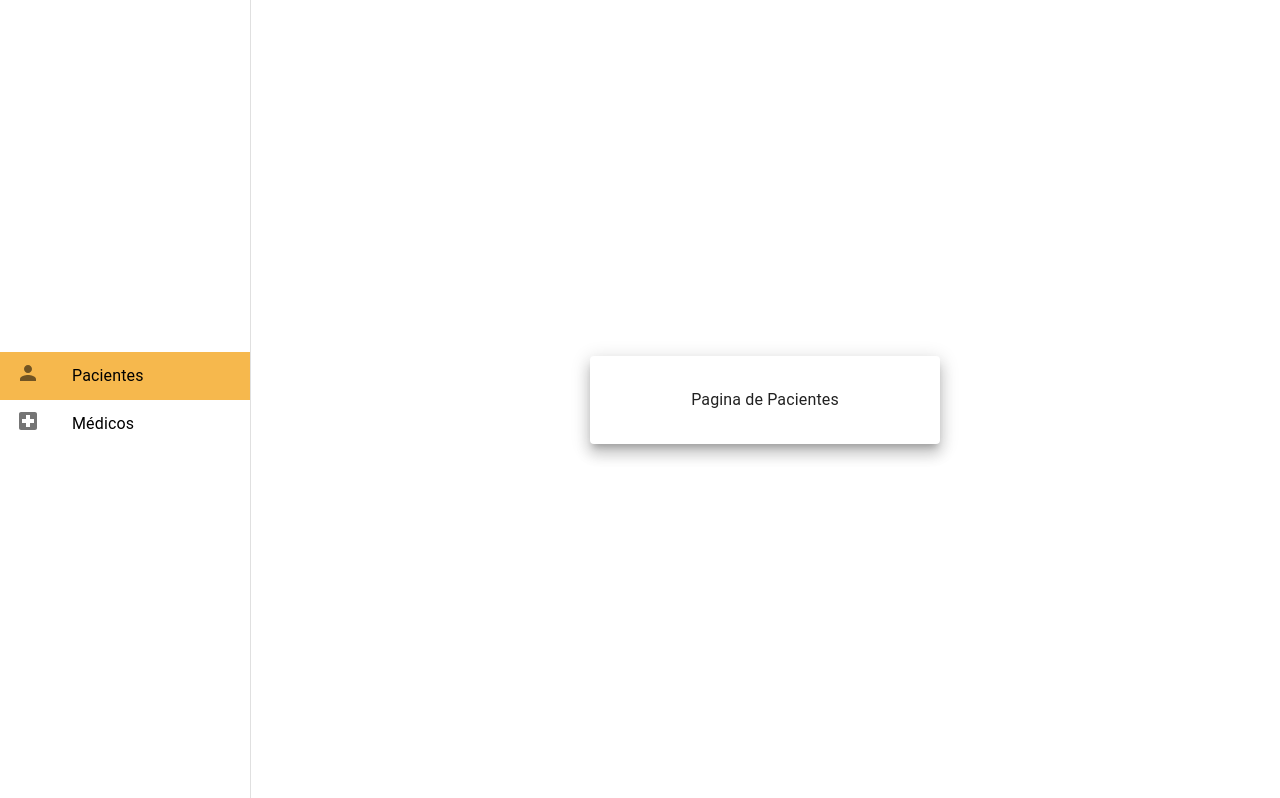
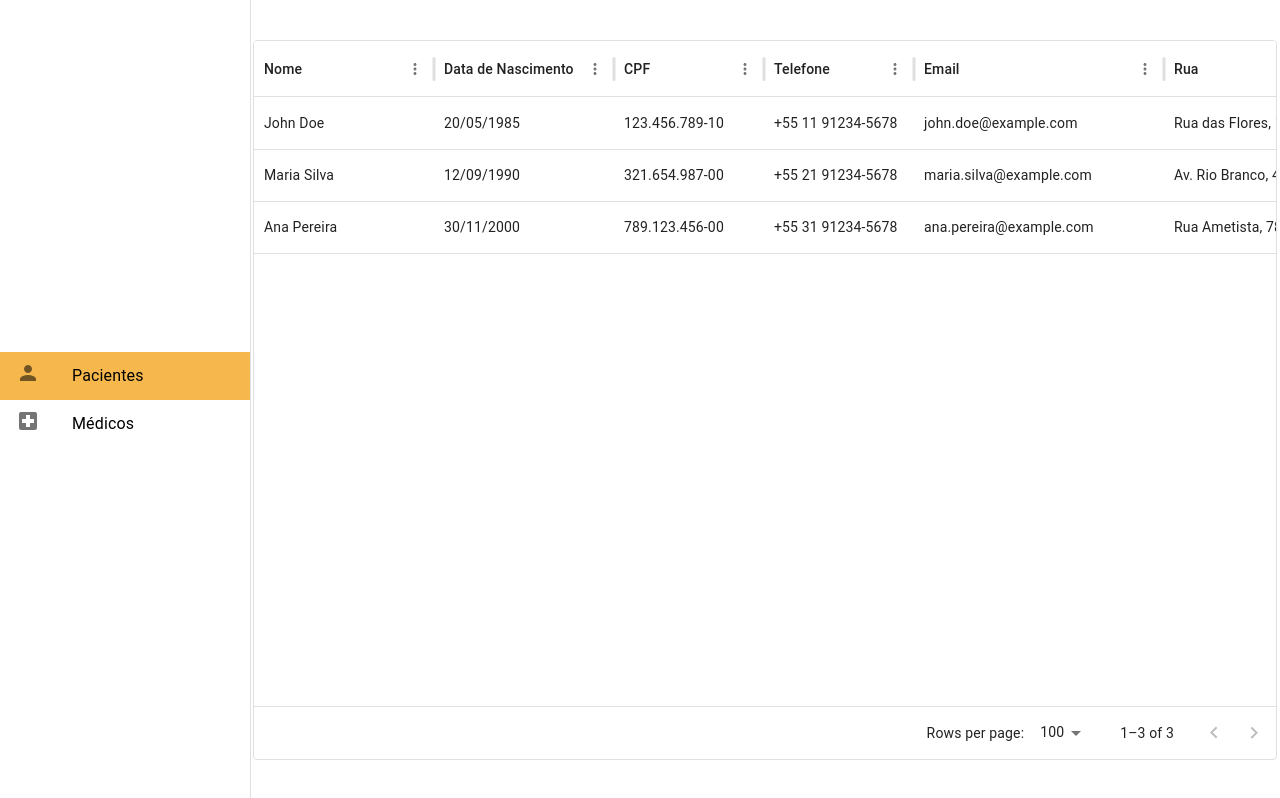
Before and after one commit to eduardosdl/reservaMed-front, a React (Vite) app: page /patients in a window 1280 px wide. Built offline with nearby package versions, Linux system fonts and the light colour scheme.

Commit message:
feature: make patient base tablewith mock data

```diff
--- a/package.json
+++ b/package.json
@@ -15,6 +15,7 @@
     "@emotion/styled": "^11.13.0",
     "@mui/icons-material": "^5.16.7",
     "@mui/material": "^5.16.7",
+    "@mui/x-data-grid": "^7.13.0",
     "react": "^18.3.1",
     "react-dom": "^18.3.1",
     "react-router-dom": "^6.26.1"
--- /dev/null
+++ b/src/mock/dataPatients.ts
@@ -0,0 +1,58 @@
+export const mockPatientsList = [
+  {
+    id: 1,
+    name: "John Doe",
+    dateOfBirth: "1985-05-20",
+    cpf: "123.456.789-10",
+    phone: "+55 11 91234-5678",
+    email: "john.doe@example.com",
+    street: "Rua das Flores, 123",
+    city: "São Paulo",
+    state: "SP",
+    postalCode: "01000-000",
+    country: "Brasil",
+    allergies: ["Pólen", "Amendoim"],
+    legalGuardian: {
+      name: "Jane Doe",
+      dateOfBirth: "1960-02-15",
+      cpf: "987.654.321-00",
+      phone: "+55 11 99876-5432",
+      email: "jane.doe@example.com"
+    }
+  },
+  {
+    id: 2,
+    name: "Maria Silva",
+    dateOfBirth: "1990-09-12",
+    cpf: "321.654.987-00",
+    phone: "+55 21 91234-5678",
+    email: "maria.silva@example.com",
+    street: "Av. Rio Branco, 456",
+    city: "Rio de Janeiro",
+    state: "RJ",
+    postalCode: "20000-000",
+    country: "Brasil",
+    allergies: ["Lactose"],
+    legalGuardian: {
+      name: "Carlos Silva",
+      dateOfBirth: "1965-03-22",
+      cpf: "123.987.654-00",
+      phone: "+55 21 99876-5432",
+      email: "carlos.silva@example.com"
+    }
+  },
+  {
+    id: 3,
+    name: "Ana Pereira",
+    dateOfBirth: "2000-11-30",
+    cpf: "789.123.456-00",
+    phone: "+55 31 91234-5678",
+    email: "ana.pereira@example.com",
+    street: "Rua Ametista, 789",
+    city: "Belo Horizonte",
+    state: "MG",
+    postalCode: "30000-000",
+    country: "Brasil",
+    allergies: ["Glúten"]
+  }
+];
--- a/src/pages/Patients.tsx
+++ b/src/pages/Patients.tsx
@@ -1,30 +1,117 @@
-import { Box, Paper, Typography } from '@mui/material';
+import { Box, ButtonGroup, Chip, IconButton } from '@mui/material';
+import { DataGrid, GridColDef } from '@mui/x-data-grid';
+import { Delete as DeleteIcon, Edit as EditIcon } from '@mui/icons-material';
+
+import { mockPatientsList } from '../mock/dataPatients';
+
+const columns: GridColDef[] = [
+  {
+    field: 'name',
+    headerName: 'Nome',
+    width: 180,
+  },
+  {
+    field: 'dateOfBirth',
+    headerName: 'Data de Nascimento',
+    width: 180,
+    type: 'date',
+    valueFormatter: (value) => new Date(value).toLocaleDateString('pt-BR'),
+  },
+  {
+    field: 'cpf',
+    headerName: 'CPF',
+    width: 150,
+  },
+  {
+    field: 'phone',
+    headerName: 'Telefone',
+    width: 150,
+  },
+  {
+    field: 'email',
+    headerName: 'Email',
+    width: 250,
+  },
+  {
+    field: 'street',
+    headerName: 'Rua',
+    width: 200,
+  },
+  {
+    field: 'city',
+    headerName: 'Cidade',
+    width: 150,
+  },
+  {
+    field: 'state',
+    headerName: 'Estado',
+    width: 100,
+  },
+  {
+    field: 'postalCode',
+    headerName: 'CEP',
+    width: 120,
+  },
+  {
+    field: 'country',
+    headerName: 'País',
+    width: 120,
+  },
+  {
+    field: 'allergies',
+    headerName: 'Alergias',
+    width: 200,
+    renderCell: (params) => (
+      <>
+        {params.value?.map((allergy: string, index: number) => (
+          <Chip key={index} label={allergy} />
+        ))}
+      </>
+    ),
+  },
+  {
+    field: 'legalGuardian',
+    headerName: 'Responsável Legal',
+    width: 250,
+    renderCell: (params) => {
+      const guardian = params.value;
+      return guardian ? (
+        <div>
+          <div><strong>Nome:</strong> {guardian.name}</div>
+          <div><strong>Telefone:</strong> {guardian.phone}</div>
+          <div><strong>Relação:</strong> {guardian.relationship}</div>
+        </div>
+      ) : (
+        'Não informado'
+      );
+    },
+  },
+  {
+    field: 'id',
+    headerName: 'Ações',
+    width: 250,
+    renderCell: ({ value }) => (
+      <ButtonGroup variant="outlined" aria-label="Basic button group">
+        <IconButton aria-label="edit" onClick={() => console.log(value)}>
+          <EditIcon color='success' />
+        </IconButton>
+        <IconButton aria-label="delete" onClick={() => console.log(value)}>
+          <DeleteIcon color='error' />
+        </IconButton>
+      </ButtonGroup>
+    ),
+  },
+];
+
 
 export default function Patients() {
   return (
-    <Box
-      sx={{
-        height: '100vh',
-        width: 1,
-        display: 'flex',
-        justifyContent: 'center',
-        alignItems: 'center',
-      }}
+    <Box sx={{ height: '90%', width: '80%' }}
     >
-      <Paper
-        elevation={10}
-        sx={{
-          width: 350,
-          px: 2,
-          py: 4,
-          display: 'flex',
-          flexDirection: 'column',
-          justifyContent: 'center',
-          alignItems: 'center',
-        }}
-      >
-        <Typography>Pagina de Pacientes</Typography>
-      </Paper>
+      <DataGrid
+        rows={mockPatientsList}
+        columns={columns}
+      />
     </Box>
   );
 }
```
Also changed, not shown: src/models/patient.ts (added, +14 -0 lines), 1 other file (tests, documents, lock files or other folders).
